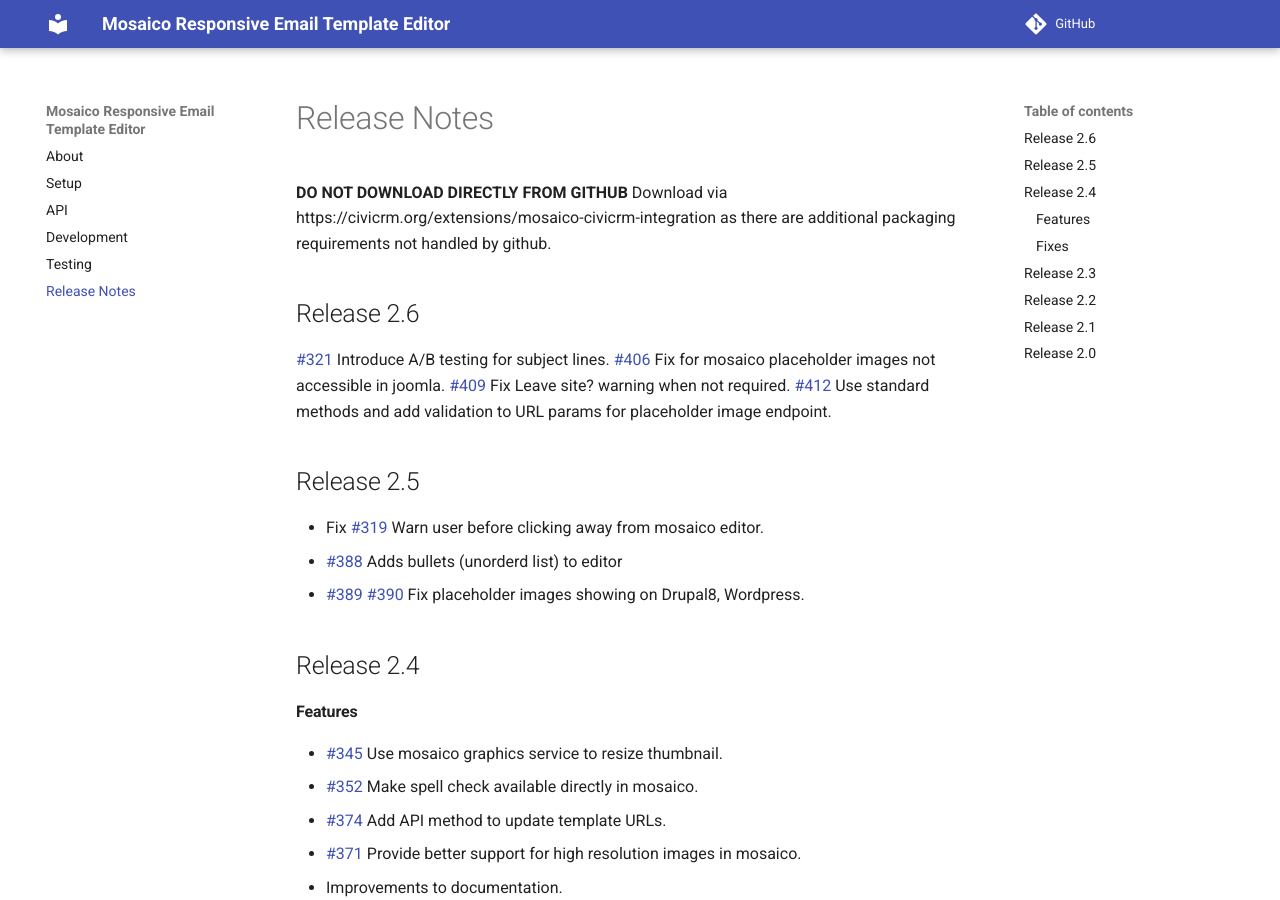
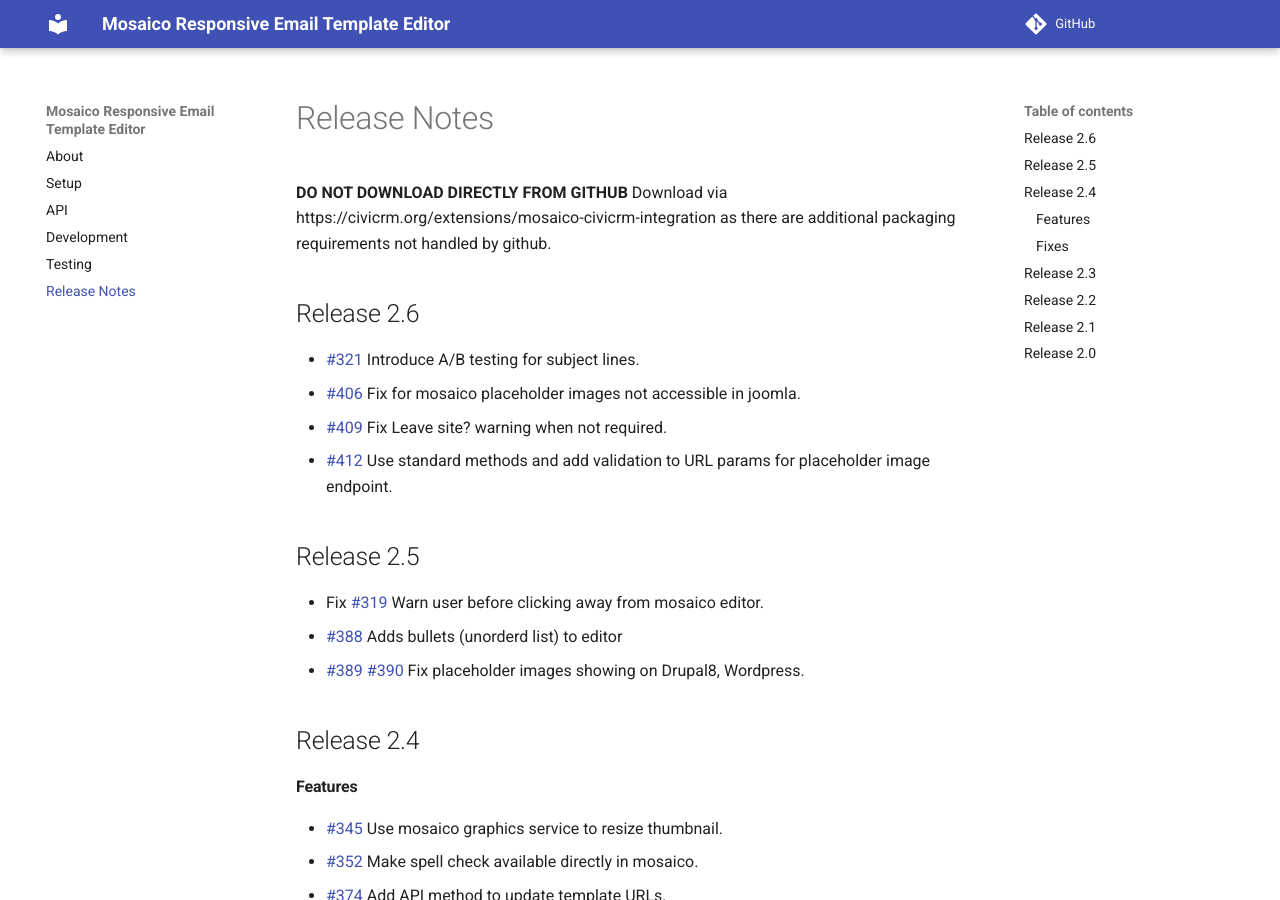
Before and after one commit to veda-consulting-company/uk.co.vedaconsulting.mosaico, an MkDocs documentation site: the page built from docs/releasenotes.md, in a window 1280 px wide and 900 px high. Built offline with MkDocs 1.6.1 and Material for MkDocs 9.7.7, drawn with Linux system fonts in a browser that asks for light colours.

Commit message:
Fix docs

```diff
--- a/docs/releasenotes.md
+++ b/docs/releasenotes.md
@@ -3,10 +3,10 @@
 
 ## Release 2.6
 
-[#321](https://github.com/veda-consulting-company/uk.co.vedaconsulting.mosaico/issues/321) Introduce A/B testing for subject lines.
-[#406](https://github.com/veda-consulting-company/uk.co.vedaconsulting.mosaico/pull/406) Fix for mosaico placeholder images not accessible in joomla.
-[#409](https://github.com/veda-consulting-company/uk.co.vedaconsulting.mosaico/pull/409) Fix Leave site? warning when not required.
-[#412](https://github.com/veda-consulting-company/uk.co.vedaconsulting.mosaico/pull/412) Use standard methods and add validation to URL params for placeholder image endpoint.
+* [#321](https://github.com/veda-consulting-company/uk.co.vedaconsulting.mosaico/issues/321) Introduce A/B testing for subject lines.
+* [#406](https://github.com/veda-consulting-company/uk.co.vedaconsulting.mosaico/pull/406) Fix for mosaico placeholder images not accessible in joomla.
+* [#409](https://github.com/veda-consulting-company/uk.co.vedaconsulting.mosaico/pull/409) Fix Leave site? warning when not required.
+* [#412](https://github.com/veda-consulting-company/uk.co.vedaconsulting.mosaico/pull/412) Use standard methods and add validation to URL params for placeholder image endpoint.
 
 ## Release 2.5
 
```
